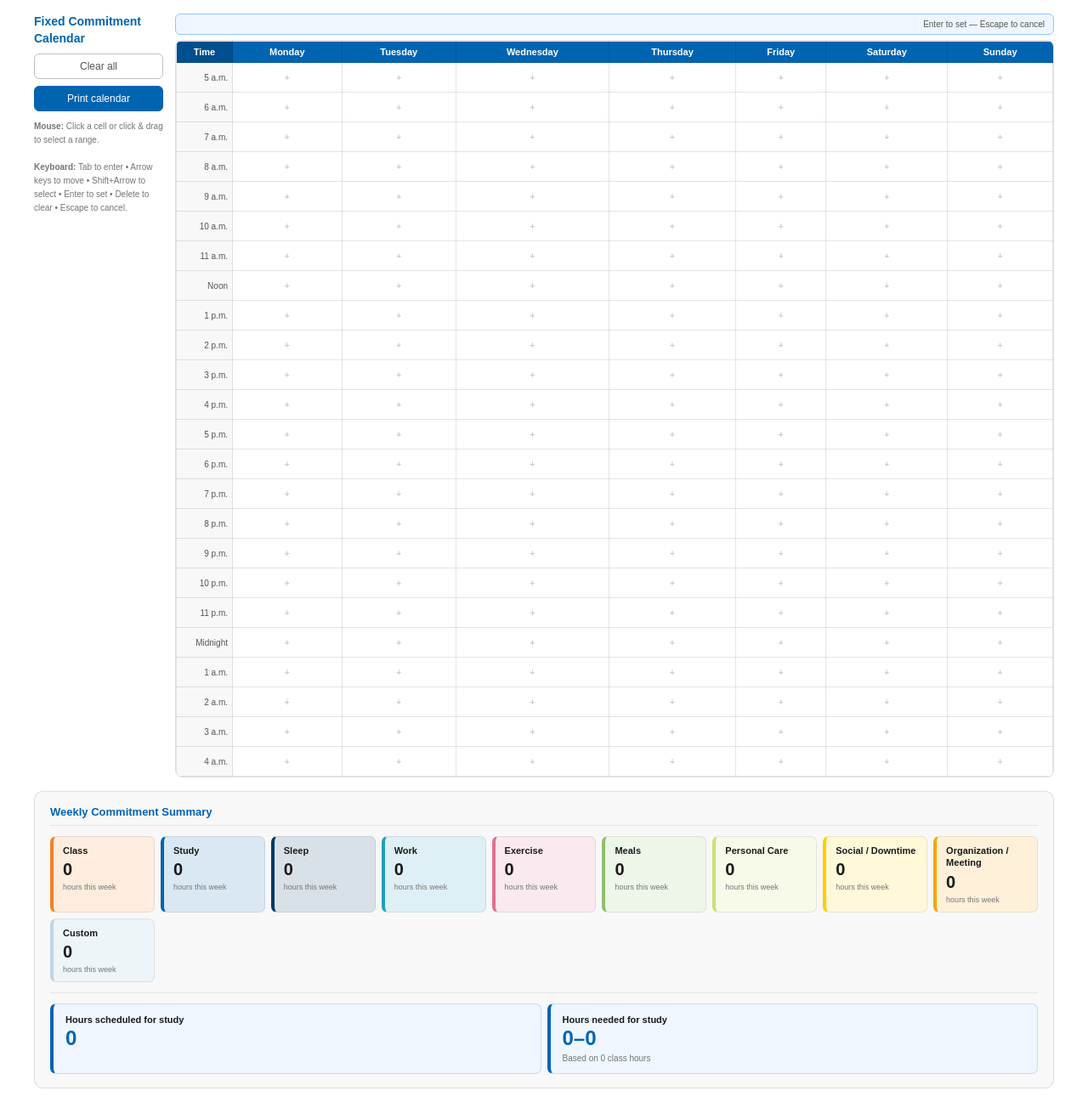
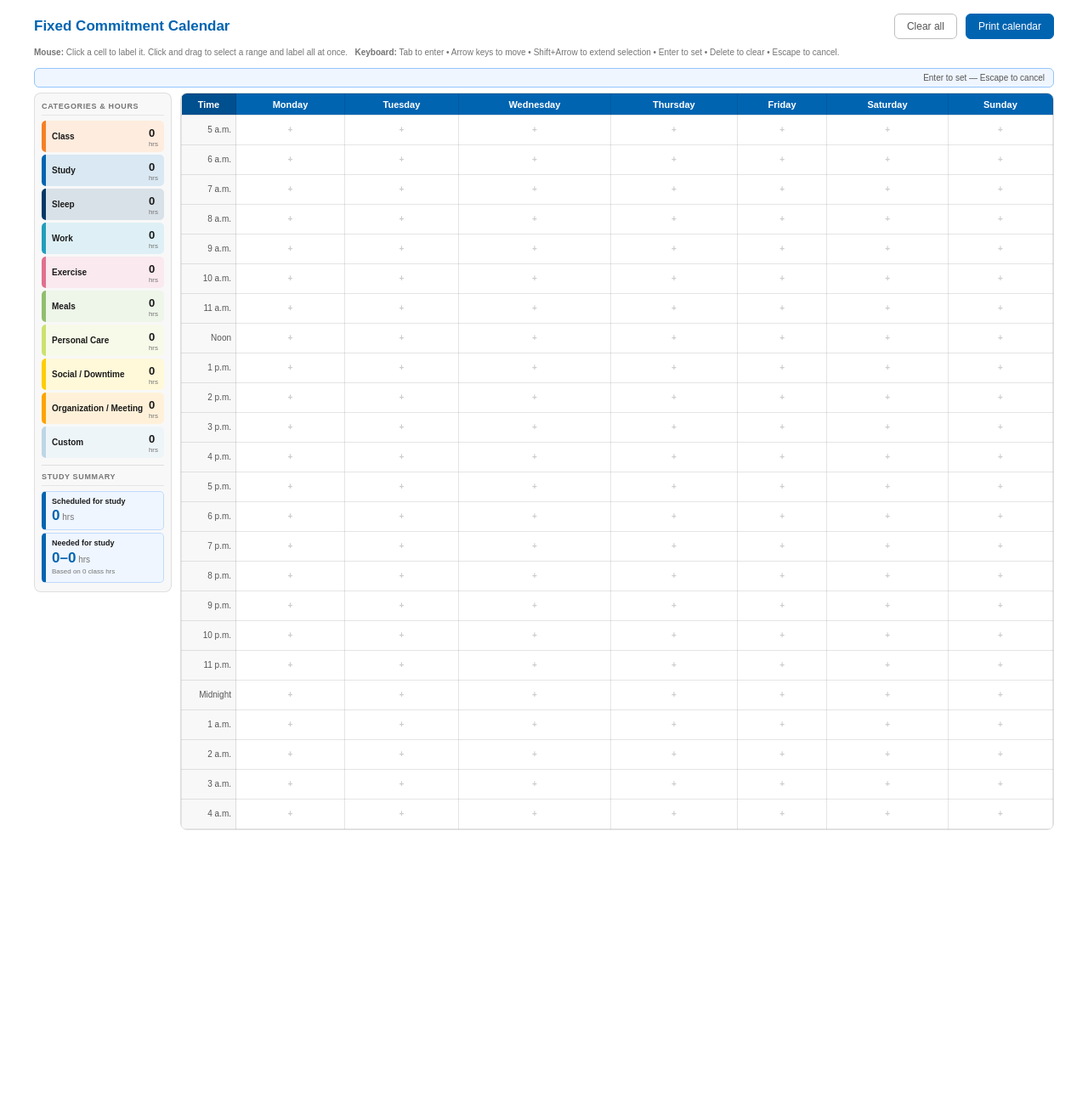
Before and after one commit to lchappell01/Fixed-Commitment-Calendar, a plain HTML site: page index.html in a window 1280 px wide. Shown: the whole page at 85% size. After the commit the page ends 993 px from the top, so only its background shows below. Drawn offline with Linux system fonts and the light colour scheme.

Commit message:
Update index.html
Weekly graphic moved and border is thicker

```diff
--- a/index.html
+++ b/index.html
@@ -9,53 +9,93 @@
 body{font-family:Arial,sans-serif;background:#ffffff;color:#1a1a1a;padding:1rem;}
 .page-wrap{max-width:1200px;margin:0 auto;}
 
-/* ── Side-by-side layout ── */
-.page-row{display:flex;gap:14px;align-items:flex-start;}
-
-/* Toolbar sidebar */
-.toolbar-side{
-  width:152px;flex-shrink:0;
-  display:flex;flex-direction:column;gap:8px;
-  position:sticky;top:.75rem;align-self:flex-start;
-}
-.toolbar-side h1{font-size:14px;font-weight:700;color:#0064b1;line-height:1.4;}
-.btn{
-  font-size:12px;padding:7px 10px;border-radius:6px;
-  cursor:pointer;font-weight:500;border:1.5px solid;
-  width:100%;text-align:center;
-}
+/* ── Toolbar ── */
+.toolbar{display:flex;align-items:center;gap:10px;margin-bottom:.5rem;flex-wrap:wrap;}
+.toolbar h1{font-size:17px;font-weight:700;color:#0064b1;flex:1;}
+.btn{font-size:12px;padding:7px 14px;border-radius:6px;cursor:pointer;font-weight:500;border:1.5px solid;}
 .btn-primary{background:#0064b1;color:#fff;border-color:#0064b1;}
 .btn-primary:hover{background:#004f8e;}
 .btn-secondary{background:transparent;color:#555;border-color:rgba(0,0,0,0.25);}
 .btn-secondary:hover{background:#f0f0ec;}
 .btn:focus-visible{outline:2px solid #0064b1;outline-offset:2px;}
-.help-text{font-size:10px;color:#757575;line-height:1.6;margin-top:2px;}
+.help-text{font-size:10px;color:#757575;line-height:1.6;margin-bottom:.6rem;}
 
-/* Calendar column */
-.calendar-col{flex:1;min-width:0;}
-
-/* Selection status bar */
+/* ── Selection status bar ── */
 .sel-bar{
   background:#EFF6FF;border:1px solid #93C5FD;border-radius:6px;
-  padding:6px 10px;margin-bottom:6px;
+  padding:5px 10px;margin-bottom:6px;
   display:flex;align-items:center;justify-content:space-between;gap:8px;
 }
 .sel-bar-msg{font-size:11px;color:#1a1a1a;font-weight:500;}
 .sel-bar-hint{font-size:10px;color:#555;white-space:nowrap;}
 
+/* ── Main layout: left bar + calendar ── */
+.page-main{display:flex;gap:10px;align-items:flex-start;}
+
+/* Left summary bar */
+.left-bar{
+  width:162px;flex-shrink:0;
+  background:#f8f8f8;border:1px solid rgba(0,0,0,0.1);border-radius:8px;
+  padding:10px 8px;
+  position:sticky;top:.5rem;align-self:flex-start;
+  max-height:92vh;overflow-y:auto;
+}
+.left-bar-heading{
+  font-size:9px;font-weight:700;color:#757575;
+  text-transform:uppercase;letter-spacing:.07em;
+  margin-bottom:6px;padding-bottom:5px;
+  border-bottom:1px solid rgba(0,0,0,0.08);
+}
+
+/* Category items */
+.cat-item{
+  display:flex;align-items:center;justify-content:space-between;
+  padding:5px 7px;margin-bottom:3px;
+  border-radius:5px;border-left:5px solid #ccc;
+  background:#fff;gap:4px;
+}
+.cat-item:last-child{margin-bottom:0;}
+.cat-item-name{
+  font-size:10px;font-weight:600;color:#1a1a1a;
+  line-height:1.3;flex:1;word-break:break-word;
+}
+.cat-item-hours{
+  font-size:13px;font-weight:700;color:#1a1a1a;
+  white-space:nowrap;text-align:right;
+}
+.cat-item-unit{font-size:8px;font-weight:400;color:#757575;display:block;text-align:right;}
+
+/* Study summary in left bar */
+.left-bar-divider{
+  border-top:1px solid rgba(0,0,0,0.1);
+  margin:8px 0;
+}
+.study-item{
+  background:#EFF6FF;border:1px solid #BFDBFE;
+  border-left:5px solid #0064b1;border-radius:5px;
+  padding:6px 7px;margin-bottom:3px;
+}
+.study-item:last-child{margin-bottom:0;}
+.study-item-name{font-size:9px;font-weight:600;color:#1a1a1a;margin-bottom:2px;line-height:1.3;}
+.study-item-val{font-size:17px;font-weight:700;color:#0064b1;line-height:1.1;}
+.study-item-note{font-size:8px;color:#757575;margin-top:2px;line-height:1.3;}
+
+/* Calendar column */
+.calendar-col{flex:1;min-width:0;}
+
 /* Table */
 .table-scroll{overflow-x:auto;border:1px solid rgba(0,0,0,0.13);border-radius:8px;}
-.cal-table{border-collapse:collapse;width:100%;min-width:620px;}
+.cal-table{border-collapse:collapse;width:100%;min-width:580px;}
 .cal-table th,.cal-table td{border:1px solid rgba(0,0,0,0.1);}
 .cal-table thead th{
   background:#0064b1;color:#fff;font-size:11px;font-weight:600;
   padding:6px 3px;text-align:center;white-space:nowrap;
 }
-.cal-table thead th:first-child{background:#004f8e;min-width:66px;width:66px;}
+.cal-table thead th:first-child{background:#004f8e;min-width:64px;width:64px;}
 .time-cell{
   font-size:10px;color:#555;font-weight:500;
   padding:0 5px;text-align:right;white-space:nowrap;
-  background:#f8f8f8;width:66px;
+  background:#f8f8f8;width:64px;
 }
 
 /* Cell buttons */
@@ -78,9 +118,8 @@ body{font-family:Arial,sans-serif;background:#ffffff;color:#1a1a1a;padding:1rem;
   display:block;position:relative;z-index:2;
 }
 .cell-cat{
-  font-size:9px;font-weight:400;max-width:96%;
-  overflow:hidden;text-overflow:ellipsis;white-space:nowrap;
-  display:block;opacity:.7;position:relative;z-index:2;
+  font-size:9px;max-width:96%;overflow:hidden;text-overflow:ellipsis;
+  white-space:nowrap;display:block;opacity:.7;position:relative;z-index:2;
 }
 .cal-btn.cc-sel::before{
   content:'';position:absolute;inset:0;
@@ -88,48 +127,8 @@ body{font-family:Arial,sans-serif;background:#ffffff;color:#1a1a1a;padding:1rem;
   pointer-events:none;z-index:1;
 }
 
-/* ── Summary section ── */
-.summary-section{
-  margin-top:1rem;padding:16px 18px;
-  background:#f8f8f8;border:1px solid rgba(0,0,0,0.1);border-radius:10px;
-}
-.summary-heading{
-  font-size:13px;font-weight:700;color:#0064b1;
-  margin-bottom:12px;padding-bottom:8px;
-  border-bottom:1px solid rgba(0,0,0,0.08);
-}
-.sum-cat-grid{
-  display:grid;
-  grid-template-columns:repeat(auto-fill,minmax(110px,1fr));
-  gap:7px;margin-bottom:12px;
-}
-.sum-cat-card{
-  background:#fff;border:1px solid rgba(0,0,0,0.08);
-  border-left:4px solid #ccc;border-radius:7px;
-  padding:9px 11px;display:flex;flex-direction:column;gap:4px;
-}
-.sum-cat-name{font-size:11px;font-weight:600;color:#1a1a1a;line-height:1.3;}
-.sum-cat-hours{font-size:20px;font-weight:700;color:#1a1a1a;line-height:1.1;}
-.sum-cat-label{font-size:9px;color:#757575;margin-top:1px;}
-.sum-study-row{
-  display:grid;grid-template-columns:1fr 1fr;gap:7px;
-  padding-top:12px;border-top:1px solid rgba(0,0,0,0.08);
-}
-.sum-study-card{
-  background:#EFF6FF;border:1px solid #BFDBFE;
-  border-left:4px solid #0064b1;border-radius:7px;
-  padding:12px 14px;display:flex;flex-direction:column;gap:3px;
-}
-.sum-study-name{font-size:11px;font-weight:600;color:#1a1a1a;}
-.sum-study-val{font-size:24px;font-weight:700;color:#0064b1;line-height:1.1;}
-.sum-study-note{font-size:10px;color:#757575;margin-top:2px;}
-
 /* Dialog */
-dialog{
-  border:none;border-radius:10px;padding:0;
-  box-shadow:0 10px 36px rgba(0,0,0,0.2);
-  max-width:360px;width:90%;background:#fff;
-}
+dialog{border:none;border-radius:10px;padding:0;box-shadow:0 10px 36px rgba(0,0,0,0.2);max-width:360px;width:90%;background:#fff;}
 dialog::backdrop{background:rgba(0,0,0,0.45);}
 .dialog-inner{padding:20px;}
 .dialog-title{font-size:14px;font-weight:600;color:#0064b1;margin-bottom:3px;}
@@ -141,17 +140,11 @@ dialog::backdrop{background:rgba(0,0,0,0.45);}
   border:1.5px solid rgba(0,0,0,0.2);color:#1a1a1a;background:#fff;font-family:Arial,sans-serif;
 }
 .dialog-field select:focus,.dialog-field input:focus{outline:2px solid #0064b1;border-color:#0064b1;}
-.dialog-actions{
-  display:flex;gap:8px;justify-content:flex-end;
-  margin-top:14px;padding-top:12px;border-top:1px solid rgba(0,0,0,0.08);
-}
-.btn-danger{
-  background:transparent;color:#C93E1C;border:1.5px solid #C93E1C;
-  font-size:12px;padding:7px 12px;border-radius:6px;cursor:pointer;font-family:Arial,sans-serif;
-}
+.dialog-actions{display:flex;gap:8px;justify-content:flex-end;margin-top:14px;padding-top:12px;border-top:1px solid rgba(0,0,0,0.08);}
+.btn-danger{background:transparent;color:#C93E1C;border:1.5px solid #C93E1C;font-size:12px;padding:7px 12px;border-radius:6px;cursor:pointer;font-family:Arial,sans-serif;}
 .btn-danger:hover{background:#fff5f3;}
 .btn-danger:focus-visible{outline:2px solid #C93E1C;outline-offset:2px;}
-.btn-dlg{font-size:12px;padding:7px 14px;}
+.btn-sm{font-size:12px;padding:7px 14px;}
 
 /* Utility */
 .sr-only{position:absolute;width:1px;height:1px;padding:0;margin:-1px;overflow:hidden;clip:rect(0,0,0,0);white-space:nowrap;border:0;}
@@ -159,19 +152,16 @@ dialog::backdrop{background:rgba(0,0,0,0.45);}
 /* Print */
 @media print{
   .no-print{display:none!important;}
-  .page-row{display:block;}
-  .toolbar-side{display:none;}
+  .page-main{display:block;}
+  .left-bar{display:none;}
   .print-heading{display:block!important;}
   body{padding:0;}
   .page-wrap{max-width:100%;}
   .table-scroll{border:none;overflow:visible;}
   .cal-table{font-size:8px;}
-  .cal-btn{min-height:24px;}
-  .cal-table thead th,.cal-btn,.sum-cat-card,.sum-study-card{
-    -webkit-print-color-adjust:exact;print-color-adjust:exact;
-  }
+  .cal-btn{min-height:22px;}
+  .cal-table thead th,.cal-btn{-webkit-print-color-adjust:exact;print-color-adjust:exact;}
   .cal-btn.cc-sel::before{display:none;}
-  .summary-section{break-inside:avoid;margin-top:.5rem;}
 }
 </style>
 </head>
@@ -182,28 +172,40 @@ dialog::backdrop{background:rgba(0,0,0,0.45);}
     Fixed Commitment Calendar
   </h1>
 
-  <div class="page-row">
+  <!-- Toolbar — top, full width -->
+  <div class="toolbar no-print">
+    <h1>Fixed Commitment Calendar</h1>
+    <button class="btn btn-secondary" onclick="ccClearAll()">Clear all</button>
+    <button class="btn btn-primary" onclick="window.print()">Print calendar</button>
+  </div>
+  <p class="help-text no-print">
+    <strong>Mouse:</strong> Click a cell to label it. Click and drag to select a range and label all at once. &nbsp;
+    <strong>Keyboard:</strong> Tab to enter &bull; Arrow keys to move &bull; Shift+Arrow to extend selection &bull; Enter to set &bull; Delete to clear &bull; Escape to cancel.
+  </p>
 
-    <!-- Toolbar sidebar -->
-    <aside class="toolbar-side no-print" aria-label="Calendar controls">
-      <h1>Fixed Commitment Calendar</h1>
-      <button class="btn btn-secondary" onclick="ccClearAll()">Clear all</button>
-      <button class="btn btn-primary" onclick="window.print()">Print calendar</button>
-      <p class="help-text">
-        <strong>Mouse:</strong> Click a cell or click &amp; drag to select a range.<br><br>
-        <strong>Keyboard:</strong> Tab to enter &bull; Arrow keys to move &bull; Shift+Arrow to select &bull; Enter to set &bull; Delete to clear &bull; Escape to cancel.
-      </p>
+  <!-- Selection bar -->
+  <div id="cc-sel-bar" class="sel-bar no-print" hidden aria-live="polite" aria-atomic="true">
+    <span class="sel-bar-msg" id="cc-sel-msg"></span>
+    <span class="sel-bar-hint">Enter to set &mdash; Escape to cancel</span>
+  </div>
+
+  <!-- Main: left bar + calendar -->
+  <div class="page-main">
+
+    <!-- Left summary/legend bar -->
+    <aside class="left-bar no-print" aria-label="Category legend and weekly totals">
+      <div class="left-bar-heading">Categories &amp; Hours</div>
+      <div id="cc-cat-items"></div>
+      <div class="left-bar-divider"></div>
+      <div class="left-bar-heading">Study Summary</div>
+      <div id="cc-study-items"></div>
     </aside>
 
     <!-- Calendar -->
     <div class="calendar-col">
-      <div id="cc-sel-bar" class="sel-bar no-print" hidden aria-live="polite" aria-atomic="true">
-        <span class="sel-bar-msg" id="cc-sel-msg"></span>
-        <span class="sel-bar-hint">Enter to set &mdash; Escape to cancel</span>
-      </div>
       <div class="table-scroll">
         <table class="cal-table" role="grid"
-          aria-label="Weekly commitment calendar. Tab to enter, arrow keys to navigate, Shift and arrow keys to select a range."
+          aria-label="Weekly commitment calendar. Tab to enter, arrow keys to move, Shift and arrow keys to select a range."
           id="cc-table">
           <thead>
             <tr>
@@ -222,13 +224,7 @@ dialog::backdrop{background:rgba(0,0,0,0.45);}
       </div>
     </div>
 
-  </div><!-- end page-row -->
-
-  <!-- Summary -->
-  <div class="summary-section" id="cc-summary-section"
-    role="region" aria-label="Weekly commitment summary"
-    aria-live="polite" aria-atomic="false">
-  </div>
+  </div><!-- end page-main -->
 
   <div id="cc-live" role="status" aria-live="polite" class="sr-only"></div>
 
@@ -250,8 +246,8 @@ dialog::backdrop{background:rgba(0,0,0,0.45);}
     </div>
     <div class="dialog-actions">
       <button class="btn-danger" id="cc-dlg-clear" onclick="ccDlgClear()">Clear block</button>
-      <button class="btn btn-secondary btn-dlg" onclick="ccDlgCancel()">Cancel</button>
-      <button class="btn btn-primary btn-dlg" onclick="ccDlgOk()">OK</button>
+      <button class="btn btn-secondary btn-sm" onclick="ccDlgCancel()">Cancel</button>
+      <button class="btn btn-primary btn-sm" onclick="ccDlgOk()">OK</button>
     </div>
   </div>
 </dialog>
@@ -259,7 +255,6 @@ dialog::backdrop{background:rgba(0,0,0,0.45);}
 <script>
 (function(){
 
-/* ── CONSTANTS ── */
 var TIMES=[
   '5 a.m.','6 a.m.','7 a.m.','8 a.m.','9 a.m.','10 a.m.','11 a.m.',
   'Noon','1 p.m.','2 p.m.','3 p.m.','4 p.m.','5 p.m.','6 p.m.',
@@ -267,11 +262,6 @@ var TIMES=[
   '1 a.m.','2 a.m.','3 a.m.','4 a.m.'
 ];
 var DAYS=['Monday','Tuesday','Wednesday','Thursday','Friday','Saturday','Sunday'];
-
-/* Color scheme:
-   border = provided hex (darker accent)
-   color  = light tint (15% color + 85% white) for backgrounds
-   All tints produce contrast ratios >10:1 with #1a1a1a text */
 var CATS=[
   {value:'',        label:'\u2014 Select a category \u2014',color:'',       border:''},
   {value:'class',   label:'Class',                  color:'#FEECDE',border:'#f58025'},
@@ -286,17 +276,17 @@ var CATS=[
   {value:'custom',  label:'Custom\u2026',           color:'#EEF5F9',border:'#bdd6e6'}
 ];
 
-/* ── DATA ── */
+/* ── Data ── */
 var data=[];
 for(var t=0;t<TIMES.length;t++){data[t]=[];for(var d=0;d<DAYS.length;d++) data[t][d]=null;}
 
-/* ── STATE ── */
+/* ── State ── */
 var focusRow=0,focusCol=0;
 var selAnchor=null,selFocus=null;
 var isDragging=false,dragMoved=false,suppressClick=false;
 var dlgRange=null;
 
-/* ── SELECTION ── */
+/* ── Selection ── */
 function getRange(){
   if(!selAnchor||!selFocus) return null;
   return{r0:Math.min(selAnchor.row,selFocus.row),r1:Math.max(selAnchor.row,selFocus.row),
@@ -314,7 +304,7 @@ function updateSelUI(){
   if(count>1){
     var g=getRange();var h=g.r1-g.r0+1,dy=g.c1-g.c0+1;
     bar.hidden=false;
-    msg.textContent=count+' cells selected \u2014 '+h+' hour'+(h!==1?'s':'')+' \u00d7 '+dy+' day'+(dy!==1?'s':'');
+    msg.textContent=count+' cells selected \u2014 '+h+' hr'+(h!==1?'s':'')+' \u00d7 '+dy+' day'+(dy!==1?'s':'');
   } else {bar.hidden=true;}
 }
 function clearSel(){selAnchor=null;selFocus=null;updateSelUI();}
@@ -326,7 +316,7 @@ function deleteSel(){
   updateSummary();clearSel();
 }
 
-/* ── TABLE ── */
+/* ── Table ── */
 function buildTable(){
   var tbody=document.getElementById('cc-body');
   tbody.innerHTML='';
@@ -375,7 +365,7 @@ function makeBtn(ti,di){
   renderBtn(btn,ti,di);return btn;
 }
 
-/* ── RENDER ── */
+/* ── Render ── */
 function getCat(v){for(var i=0;i<CATS.length;i++) if(CATS[i].value===v) return CATS[i];return null;}
 function esc(s){return s.replace(/&/g,'&amp;').replace(/</g,'&lt;').replace(/>/g,'&gt;').replace(/"/g,'&quot;');}
 function ariaLbl(ti,di){
@@ -395,7 +385,8 @@ function renderBtn(btn,ti,di){
     var cat=getCat(cell.category);
     var bg=cat?cat.color:'#F3F4F6',bdr=cat?cat.border:'#D1D5DB';
     btn.className='cal-btn filled'+(sel?' cc-sel':'');
-    btn.style.background=bg;btn.style.borderLeft='3px solid '+bdr;
+    btn.style.background=bg;
+    btn.style.borderLeft='5px solid '+bdr;
     var catName=(cat&&cell.category!=='custom')?cat.label:'';
     var html='<span class="cell-label">'+esc(cell.label)+'</span>';
     if(catName&&catName!==cell.label)
@@ -405,7 +396,7 @@ function renderBtn(btn,ti,di){
   btn.setAttribute('aria-label',ariaLbl(ti,di));
 }
 
-/* ── TAB INDEX ── */
+/* ── Tab index ── */
 function syncTabIndex(){
   document.querySelectorAll('.cal-btn').forEach(function(b){
     b.tabIndex=(parseInt(b.dataset.row)===focusRow&&parseInt(b.dataset.col)===focusCol)?0:-1;
@@ -417,7 +408,7 @@ function moveFocus(r,c){
   focusRow=r;focusCol=c;syncTabIndex();var b=getBtn(r,c);if(b) b.focus();
 }
 
-/* ── KEYBOARD ── */
+/* ── Keyboard ── */
 function gridKey(e,ti,di){
   var shift=e.shiftKey,nr=ti,nc=di;
   var arrows=['ArrowUp','ArrowDown','ArrowLeft','ArrowRight','Home','End'];
@@ -450,7 +441,7 @@ function gridKey(e,ti,di){
   }
 }
 
-/* ── DIALOG ── */
+/* ── Dialog ── */
 function openDlgForSel(){
   var g=getRange();if(!g) return;dlgRange=g;
   var count=(g.r1-g.r0+1)*(g.c1-g.c0+1),single=count===1;
@@ -509,61 +500,77 @@ var dlgEl=document.getElementById('cc-dialog');
 dlgEl.addEventListener('click',function(e){if(e.target===this)ccDlgCancel();});
 dlgEl.addEventListener('cancel',function(e){e.preventDefault();ccDlgCancel();});
 
-/* ── SUMMARY ── */
-function buildSummarySection(){
-  var section=document.getElementById('cc-summary-section');section.innerHTML='';
-  var h2=document.createElement('h2');h2.className='summary-heading';
-  h2.textContent='Weekly Commitment Summary';section.appendChild(h2);
-  var grid=document.createElement('div');grid.className='sum-cat-grid';
+/* ── Left bar ── */
+function buildLeftBar(){
+  /* Category items */
+  var catWrap=document.getElementById('cc-cat-items');
+  catWrap.innerHTML='';
   CATS.slice(1).forEach(function(cat){
-    var card=document.createElement('div');
-    card.className='sum-cat-card';
-    card.style.background=cat.color||'#f3f4f6';
-    card.style.borderLeftColor=cat.border||'#ccc';
-    var name=document.createElement('div');name.className='sum-cat-name';
+    var item=document.createElement('div');
+    item.className='cat-item';
+    item.style.borderLeftColor=cat.border||'#ccc';
+    item.style.background=cat.color||'#fff';
+
+    var name=document.createElement('span');
+    name.className='cat-item-name';
     name.textContent=(cat.label==='Custom\u2026')?'Custom':cat.label;
-    var hours=document.createElement('div');hours.className='sum-cat-hours';
-    hours.id='sum-'+cat.value;hours.textContent='0';
-    var lbl=document.createElement('div');lbl.className='sum-cat-label';
-    lbl.setAttribute('aria-hidden','true');lbl.textContent='hours this week';
-    card.appendChild(name);card.appendChild(hours);card.appendChild(lbl);
-    grid.appendChild(card);
+
+    var right=document.createElement('span');
+    var hrs=document.createElement('span');
+    hrs.className='cat-item-hours';hrs.id='sum-'+cat.value;hrs.textContent='0';
+    var unit=document.createElement('span');
+    unit.className='cat-item-unit';unit.setAttribute('aria-hidden','true');unit.textContent='hrs';
+    right.appendChild(hrs);right.appendChild(unit);
+
+    item.appendChild(name);item.appendChild(right);
+    catWrap.appendChild(item);
   });
-  section.appendChild(grid);
-  var studyRow=document.createElement('div');studyRow.className='sum-study-row';
-  [{id:'cc-study-sched',noteId:'',label:'Hours scheduled for study',val:'0',note:''},
-   {id:'cc-study-needed',noteId:'cc-study-note',label:'Hours needed for study',val:'0\u20130',note:'Based on 0 class hours'}
+
+  /* Study summary items */
+  var studyWrap=document.getElementById('cc-study-items');
+  studyWrap.innerHTML='';
+  [
+    {id:'cc-bar-sched',noteId:'',     label:'Scheduled for study', val:'0',    note:''},
+    {id:'cc-bar-needed',noteId:'cc-bar-note',label:'Needed for study',val:'0\u20130',note:'Based on 0 class hours'}
   ].forEach(function(item){
-    var card=document.createElement('div');card.className='sum-study-card';
-    var lbl=document.createElement('div');lbl.className='sum-study-name';lbl.textContent=item.label;
-    var val=document.createElement('div');val.className='sum-study-val';val.id=item.id;val.textContent=item.val;
+    var card=document.createElement('div');card.className='study-item';
+    var lbl=document.createElement('div');lbl.className='study-item-name';lbl.textContent=item.label;
+    var val=document.createElement('div');val.className='study-item-val';val.id=item.id;val.textContent=item.val;
+    var unit=document.createElement('span');unit.style.cssText='font-size:10px;font-weight:400;color:#757575;';
+    unit.textContent=' hrs';val.appendChild(unit);
     card.appendChild(lbl);card.appendChild(val);
     if(item.note){
-      var note=document.createElement('div');note.className='sum-study-note';
+      var note=document.createElement('div');note.className='study-item-note';
       note.id=item.noteId;note.textContent=item.note;card.appendChild(note);
     }
-    studyRow.appendChild(card);
+    studyWrap.appendChild(card);
   });
-  section.appendChild(studyRow);
 }
+
+/* ── Summary update ── */
 function updateSummary(){
   var counts={};CATS.slice(1).forEach(function(c){counts[c.value]=0;});
   for(var t=0;t<TIMES.length;t++) for(var d=0;d<DAYS.length;d++)
     if(data[t][d]&&counts.hasOwnProperty(data[t][d].category)) counts[data[t][d].category]++;
-  CATS.slice(1).forEach(function(c){var el=document.getElementById('sum-'+c.value);if(el) el.textContent=counts[c.value]||0;});
+  CATS.slice(1).forEach(function(c){
+    var el=document.getElementById('sum-'+c.value);
+    if(el){
+      el.textContent=counts[c.value]||0;
+    }
+  });
   var study=counts['study']||0,cls=counts['class']||0;
   var minN=cls*2,maxN=cls*3;
-  var se=document.getElementById('cc-study-sched');
-  var ne=document.getElementById('cc-study-needed');
-  var no=document.getElementById('cc-study-note');
-  if(se) se.textContent=study;
-  if(ne) ne.textContent=minN+'\u2013'+maxN;
-  if(no) no.textContent='Based on '+cls+' class hour'+(cls!==1?'s':'');
+  var se=document.getElementById('cc-bar-sched');
+  var ne=document.getElementById('cc-bar-needed');
+  var no=document.getElementById('cc-bar-note');
+  if(se){se.childNodes[0].nodeValue=study;}
+  if(ne){ne.childNodes[0].nodeValue=minN+'\u2013'+maxN;}
+  if(no) no.textContent='Based on '+cls+' class hr'+(cls!==1?'s':'');
   var live=document.getElementById('cc-live');
-  if(live) live.textContent='Study scheduled: '+study+'. Needed: '+minN+' to '+maxN+'.';
+  if(live) live.textContent='Study scheduled: '+study+' hrs. Needed: '+minN+' to '+maxN+'.';
 }
 
-/* ── CLEAR ALL ── */
+/* ── Clear all ── */
 window.ccClearAll=function(){
   if(!confirm('Clear all commitments from the calendar?')) return;
   for(var t=0;t<TIMES.length;t++) for(var d=0;d<DAYS.length;d++) data[t][d]=null;
@@ -573,8 +580,11 @@ window.ccClearAll=function(){
   clearSel();updateSummary();
 };
 
-/* ── INIT ── */
-buildTable();buildSummarySection();updateSummary();syncTabIndex();
+/* ── Init ── */
+buildTable();
+buildLeftBar();
+updateSummary();
+syncTabIndex();
 
 })();
 </script>
```
